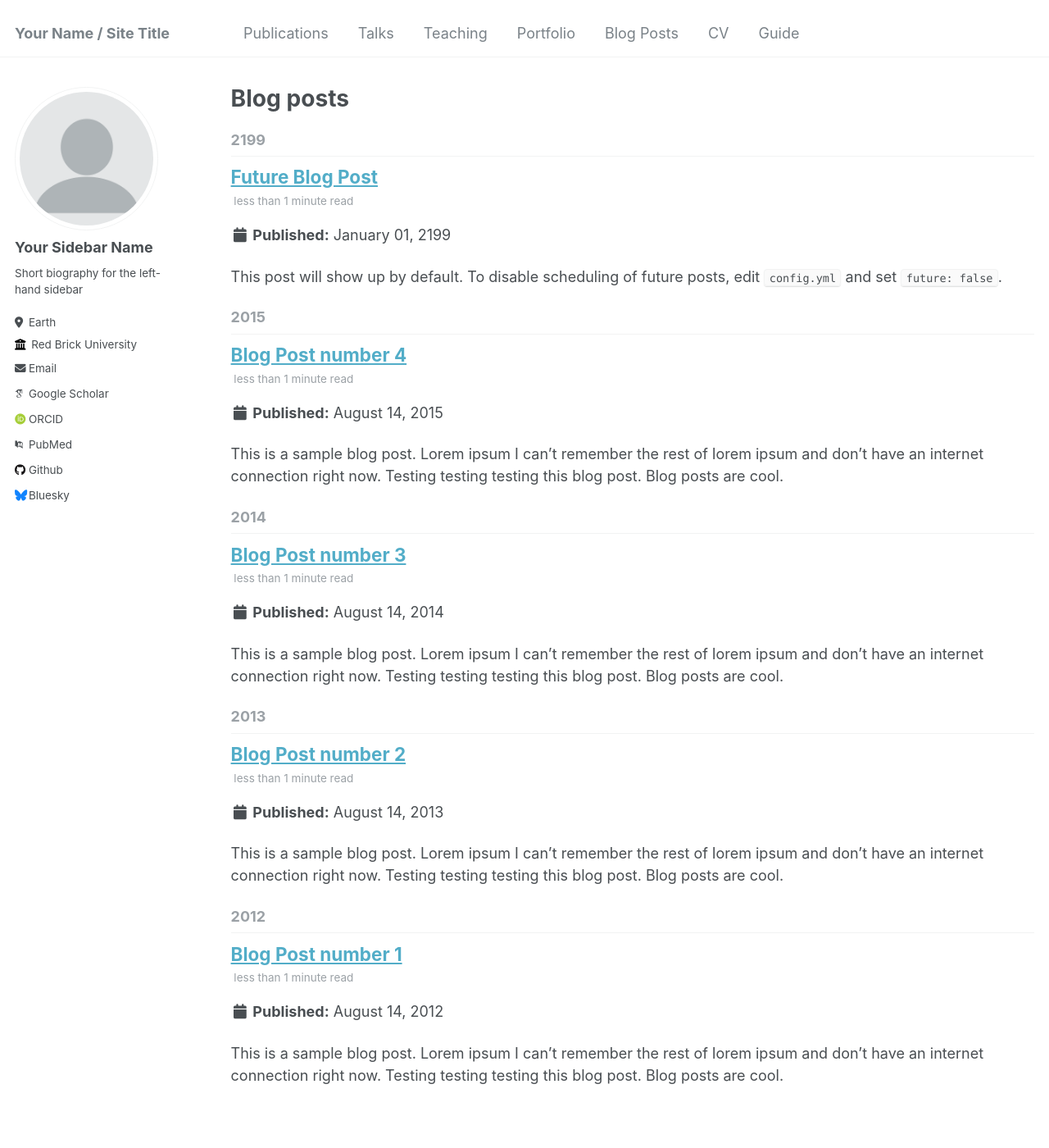
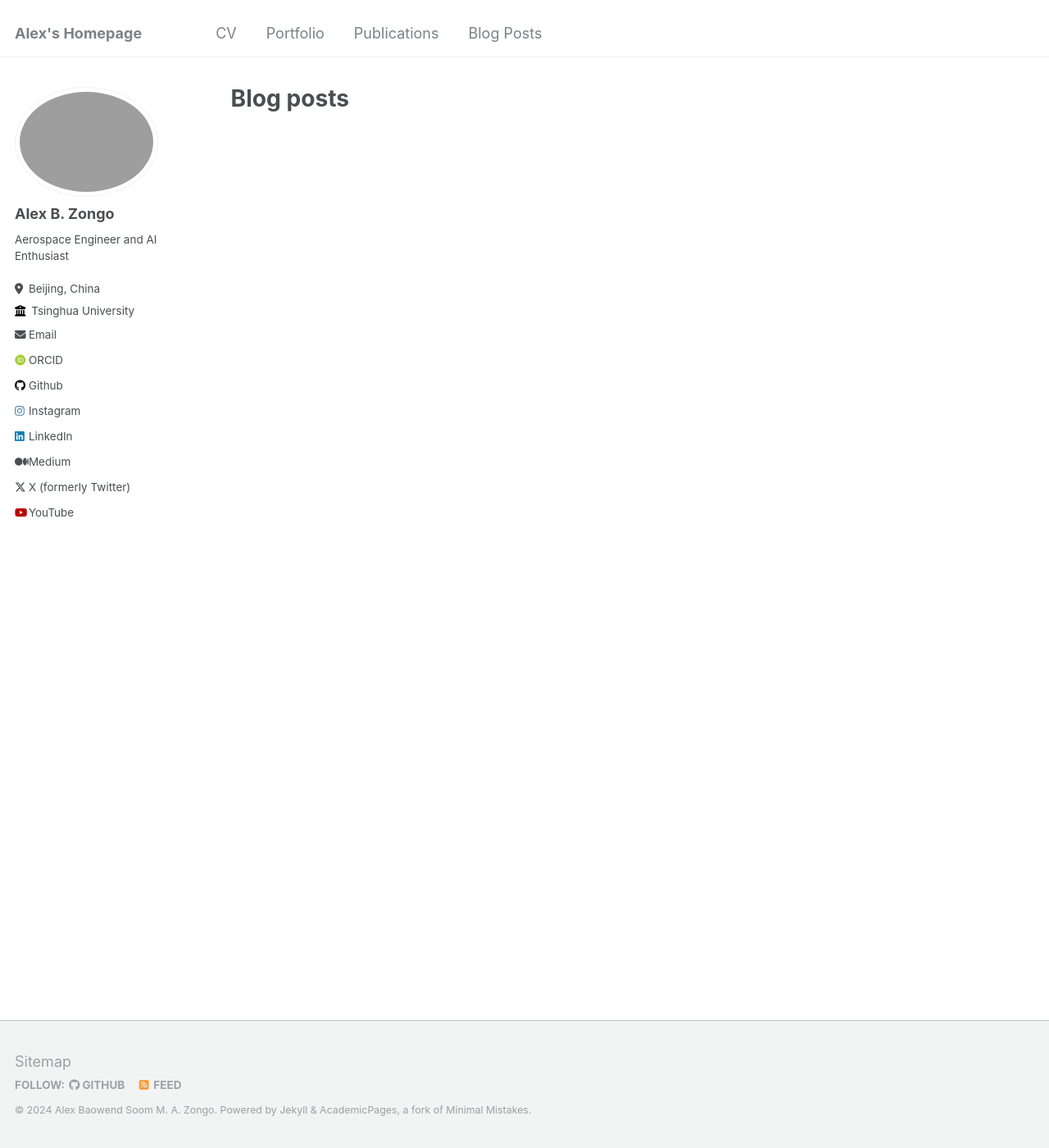
Before and after one commit to Alex-Zongo/alex-zongo.github.io, a Jekyll site: the page built from _pages/year-archive.html, in a window 1280 px wide and 1400 px high. Shown: the whole window at 82% size. Built offline with Jekyll 4.4.1, drawn with Linux system fonts in a browser that asks for light colours; some web fonts are replaced; some of the changed text lies outside the part shown.

Commit message:
personal site v1

```diff
--- a/_config.yml
+++ b/_config.yml
@@ -8,68 +8,68 @@
 
 # Basic Site Settings
 locale                   : "en-US"
-title                    : "Your Name / Site Title"
+title                    : "Alex's Homepage"
 title_separator          : "-"
-name                     : &name "Your Name"
+name                     : &name "Alex Baowend Soom M. A. Zongo"
 description              : &description "personal description"
-url                      : https://academicpages.github.io # the base hostname & protocol for your site e.g. "https://mmistakes.github.io"
+url                      : https://alex-zongo.github.io/alex-b-zongo.github.io/ # the base hostname & protocol for your site e.g. "https://mmistakes.github.io"
 baseurl                  : "" # the subpath of your site, e.g. "/blog"
-repository               : "academicpages/academicpages.github.io"
+repository               : "Alex-Zongo/alex-b-zongo.github.io"
 
 # Site Author - The following control what appear as part of the author content on the side bar.
 #               If a field is blank the icon and link will not appear, otherwise it will be shown.
 #               Additional customization can be done by editing /_includes/author-profile.html
 author:
   # Biographic information
-  avatar           : "profile.png"
-  name             : "Your Sidebar Name"
+  avatar           : "visa_photo.JPG"
+  name             : "Alex B. Zongo"
   pronouns         : # example: "she/her"
-  bio              : "Short biography for the left-hand sidebar"
-  location         : "Earth"
-  employer         : "Red Brick University"
+  bio              : "Aerospace Engineer and AI Enthusiast"
+  location         : "Beijing, China"
+  employer         : "Tsinghua University"
   uri              : # URL
-  email            : "none@example.org"
+  email            : "zongoa10@mails.tsinghua.edu.cn"
 
   # Academic websites
   arxiv            : # URL - Update with the correct link to your profile
-  googlescholar    : "https://scholar.google.com/citations?user=PS_CX0AAAAAJ"
+  googlescholar    : # "https://scholar.google.com/citations?user=PS_CX0AAAAAJ"
   impactstory      : # URL
-  orcid            : "http://orcid.org/yourorcidurl"
-  pubmed           : "https://www.ncbi.nlm.nih.gov/pubmed/?term=john+snow"
+  orcid            : "https://orcid.org/0009-0009-9631-5384"
+  pubmed           : # URL
   researchgate     : # URL
 
   # Repositories and software development
   bitbucket        : # Username - Update with your username on the site
   codepen          : # Username
   dribbble         : # Username
-  github           : "academicpages"
+  github           : "Alex-Zongo"
   kaggle           : # Username
   stackoverflow    : # User number or user number and name (i.e., use "1" or "1/jeff-atwood")
 
   # Social media
-  bluesky          : "bsky.app" # Replace this with you Bluesky username
+  bluesky          : # Replace this with you Bluesky username
   facebook         : # Username
   flickr           : # Username
   foursquare       : # Username
   goodreads        : # Username
   google_plus      : # Username
   keybase          : # Username
-  instagram        : # Username
+  instagram        : "blackeys_z" # Username
   lastfm           : # Username
-  linkedin         : # Username
+  linkedin         : "alex-zongo"
   mastodon         : # URL
-  medium           : # URL
+  medium           : "alexanicetzongo" # URL
   pinterest        : # Username
   soundcloud       : # Username
   steam            : # Username
   telegram         : # URL
   tumblr           : # Username
-  twitter          : # Username for X / Twitter
+  twitter          : "alex_anicet" # Username for X / Twitter
   vine             : # Username
   weibo            : # Username
   wikipedia        : # Username
   xing             : # Username
-  youtube          : # Username
+  youtube          : "blackeyspiano"
   zhihu            : # URL
 
 
--- a/_posts/2012-08-14-blog-post-1.md
+++ /dev/null
@@ -1,20 +0,0 @@
----
-title: 'Blog Post number 1'
-date: 2012-08-14
-permalink: /posts/2012/08/blog-post-1/
-tags:
-  - cool posts
-  - category1
-  - category2
----
-
-This is a sample blog post. Lorem ipsum I can't remember the rest of lorem ipsum and don't have an internet connection right now. Testing testing testing this blog post. Blog posts are cool.
-
-Headings are cool
-======
-
-You can have many headings
-======
-
-Aren't headings cool?
-------
--- a/_posts/2013-08-14-blog-post-2.md
+++ /dev/null
@@ -1,20 +0,0 @@
----
-title: 'Blog Post number 2'
-date: 2013-08-14
-permalink: /posts/2013/08/blog-post-2/
-tags:
-  - cool posts
-  - category1
-  - category2
----
-
-This is a sample blog post. Lorem ipsum I can't remember the rest of lorem ipsum and don't have an internet connection right now. Testing testing testing this blog post. Blog posts are cool.
-
-Headings are cool
-======
-
-You can have many headings
-======
-
-Aren't headings cool?
-------
--- a/_posts/2014-08-14-blog-post-3.md
+++ /dev/null
@@ -1,20 +0,0 @@
----
-title: 'Blog Post number 3'
-date: 2014-08-14
-permalink: /posts/2014/08/blog-post-3/
-tags:
-  - cool posts
-  - category1
-  - category2
----
-
-This is a sample blog post. Lorem ipsum I can't remember the rest of lorem ipsum and don't have an internet connection right now. Testing testing testing this blog post. Blog posts are cool.
-
-Headings are cool
-======
-
-You can have many headings
-======
-
-Aren't headings cool?
-------
--- a/_posts/2199-01-01-future-post.md
+++ /dev/null
@@ -1,11 +0,0 @@
----
-title: 'Future Blog Post'
-date: 2199-01-01
-permalink: /posts/2012/08/blog-post-4/
-tags:
-  - cool posts
-  - category1
-  - category2
----
-
-This post will show up by default. To disable scheduling of future posts, edit `config.yml` and set `future: false`.
```
Also changed, not shown: _data/navigation.yml (+13 -11 lines), _pages/about.md (+69 -4 lines), _posts/2015-08-14-blog-post-4.md (deleted, +0 -20 lines), _publications/2009-10-01-paper-title-number-1.md (deleted, +0 -12 lines), _publications/2010-10-01-paper-title-number-2.md (+2 -2 lines), _publications/2015-10-01-paper-title-number-3.md (+2 -2 lines), _publications/2024-02-17-paper-title-number-4.md (+2 -2 lines).
